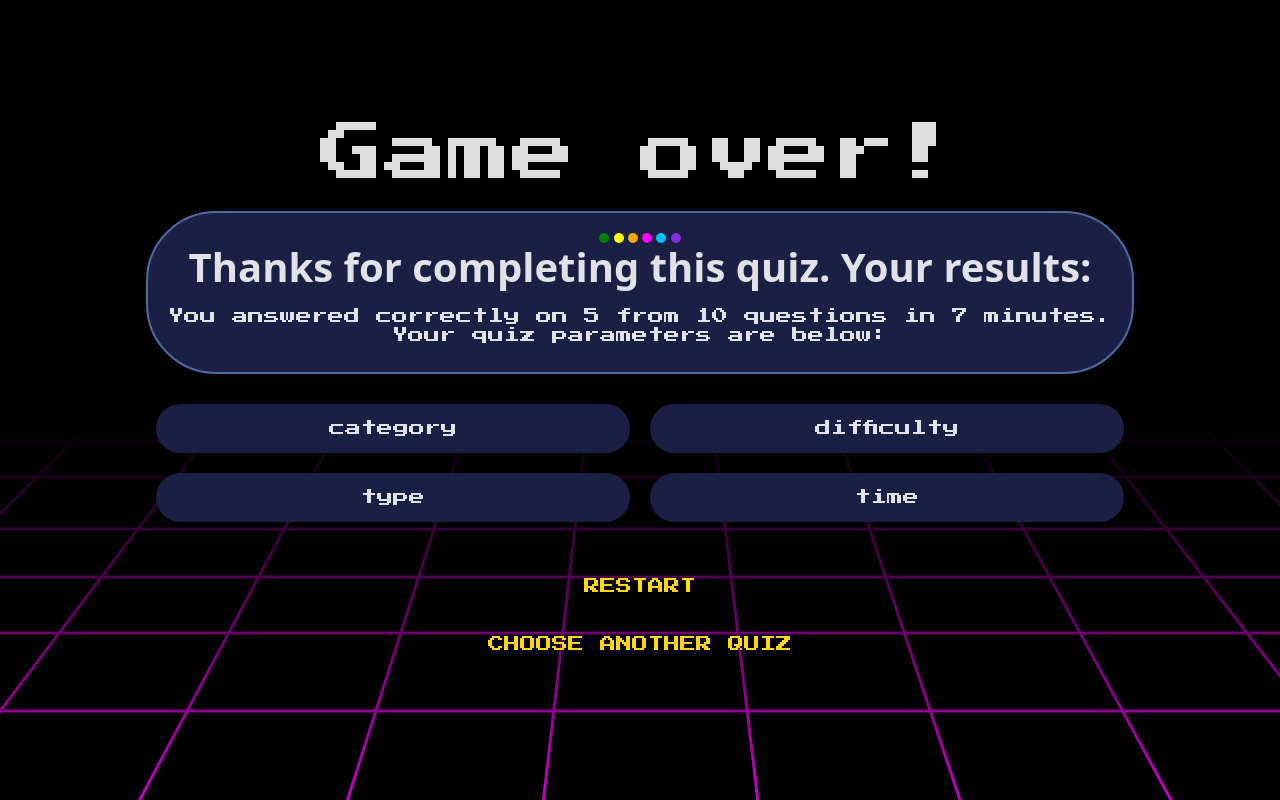
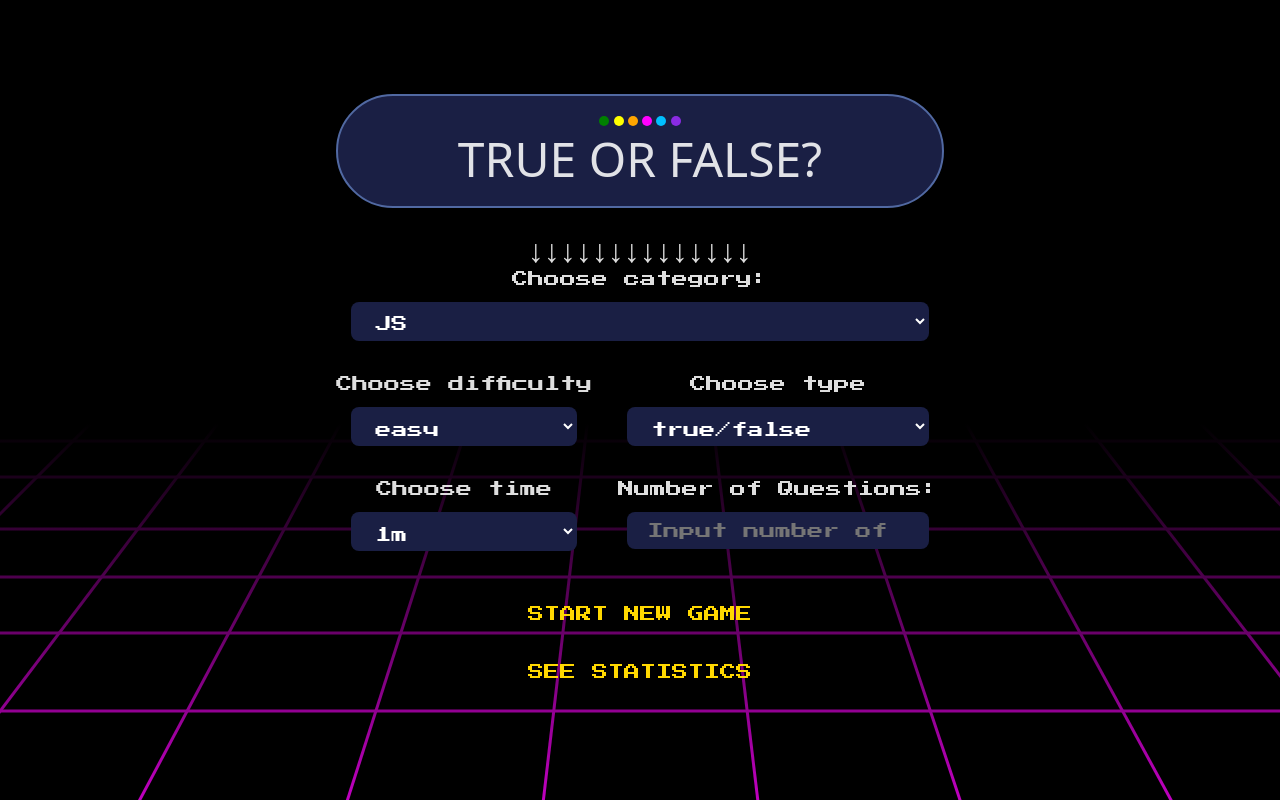
Before and after one commit to voolga/quiz_react, a React (Vite) app: page / in a window 1280 px wide. Built offline with nearby package versions, Linux system fonts and the light colour scheme; a web font is replaced by a local one.

Commit message:
refac: change favicon, clear readme

```diff
--- a/index.html
+++ b/index.html
@@ -2,7 +2,7 @@
 <html lang="en">
   <head>
     <meta charset="UTF-8" />
-    <link rel="icon" type="image/svg+xml" href="/vite.svg" />
+    <link rel="icon" type="image/svg+xml" href="/quiz-game.png" />
     <link rel="preconnect" href="https://fonts.googleapis.com" />
     <link rel="preconnect" href="https://fonts.gstatic.com" crossorigin />
     <link
--- a/src/App.jsx
+++ b/src/App.jsx
@@ -7,9 +7,9 @@
 function App() {
   return (
     <>
-      {/* <WelcomeScreen/>   */}
+      <WelcomeScreen/>
       {/* <QuizScreen/> */}
-      <ResultScreen/>
+      {/* <ResultScreen/> */}
     </>
   )
 }
```
Also changed, not shown: public/quiz-game.png (added), 1 other file (tests, documents, lock files or other folders).
